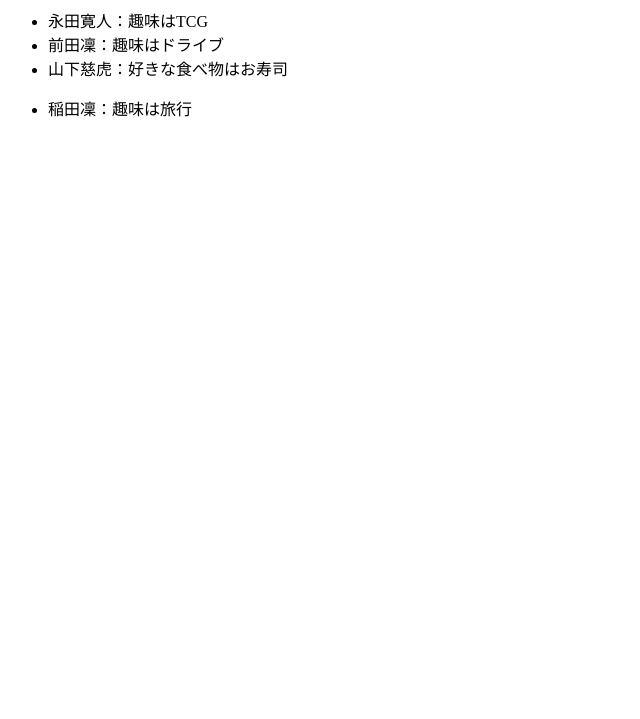
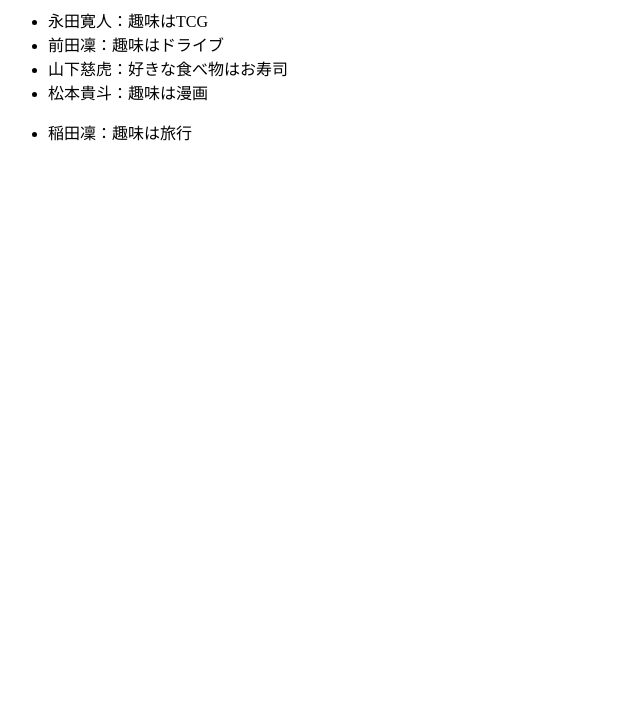
Before and after one commit to hiro-723/sakuranbo, a plain HTML site: page index.html in a window 1280 px wide. Shown: the part 81-800 px from the top of the page, without its empty margins (0-640 px from the left). Drawn offline with Linux system fonts and the light colour scheme.

Commit message:
Update index.html

```diff
--- a/index.html
+++ b/index.html
@@ -12,6 +12,7 @@
         <li>永田寛人：趣味はTCG</li>
         <li>前田凜：趣味はドライブ</li>
         <li>山下慈虎：好きな食べ物はお寿司</li>
+        <li>松本貴斗：趣味は漫画</li>
     </ul>
 
     <ul>
```
